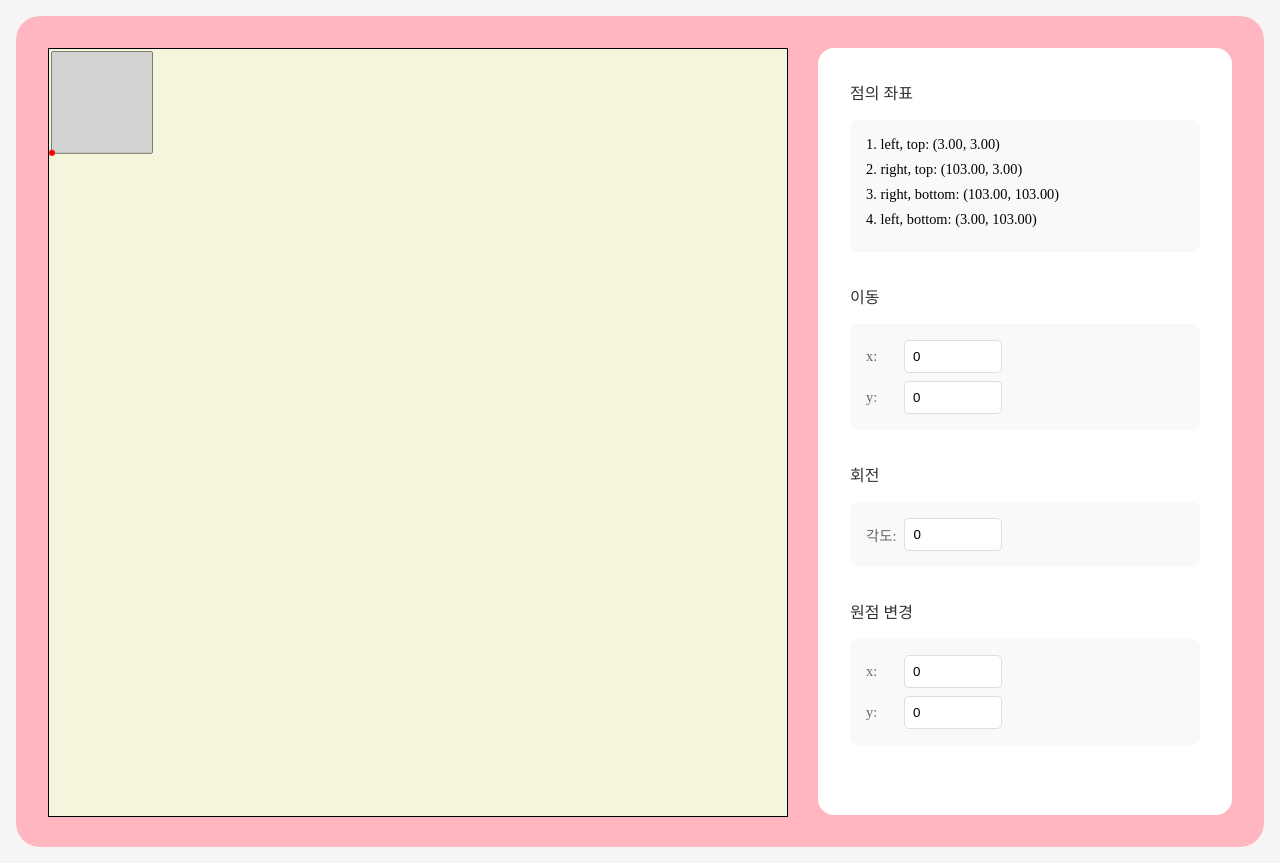
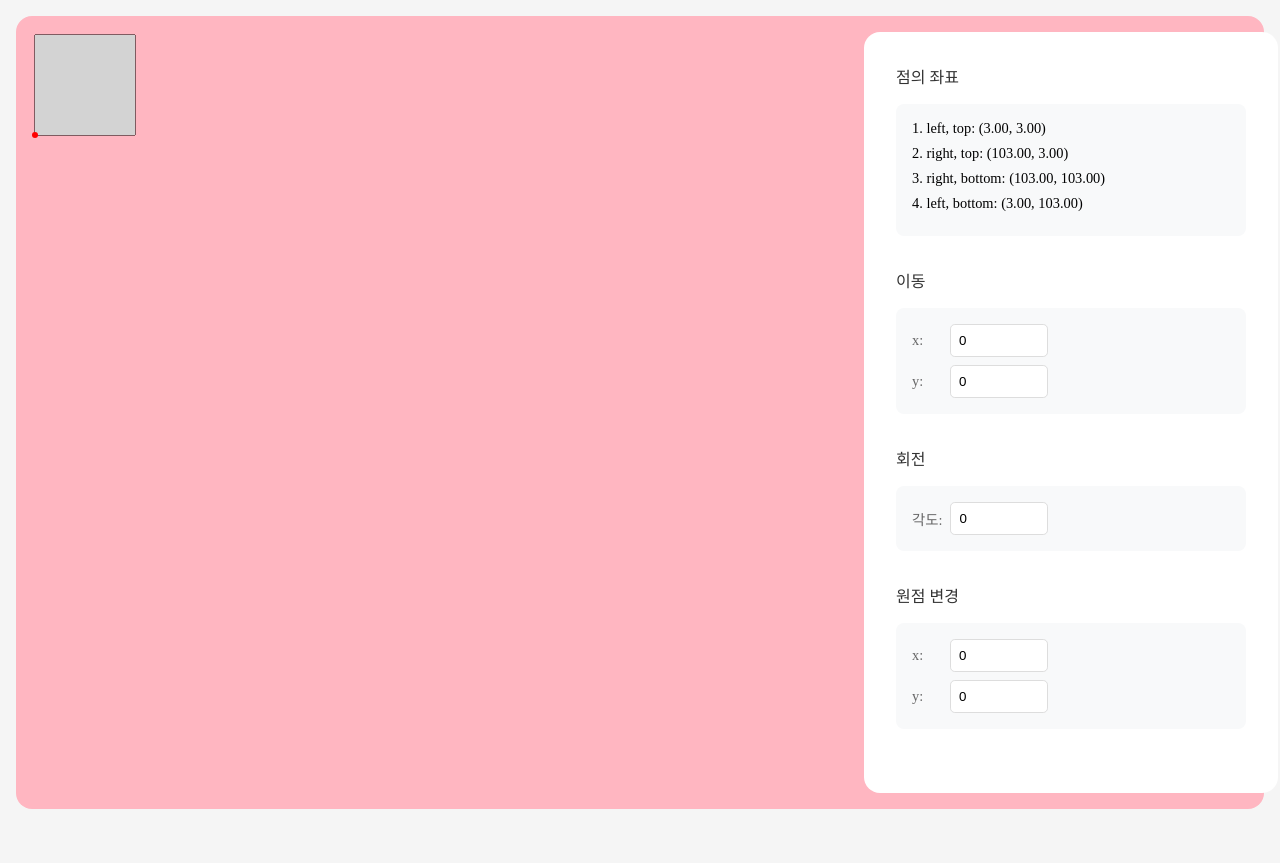
Before and after one commit to lvucatmull/Assignment1, a website built with Vite: page index.html in a window 1280 px wide. After the commit the page ends 825 px from the top, so only its background shows below. Built offline with nearby package versions, Linux system fonts and the light colour scheme.

Commit message:
[chore] style 수정

```diff
--- a/style.css
+++ b/style.css
@@ -1,8 +1,6 @@
 canvas {
   width: 100%;
   height: 100%;
-  background-color: beige;
-  border: 1px solid black;
 }
 
 body {
@@ -14,22 +12,35 @@ body {
 .layout {
     display: flex;
     gap: 2rem;
-    padding: 2rem;
+    padding: 1rem;
     background-color: #FFB6C1;
-    border-radius: 1.5rem;
+    border-radius: 1rem;
     justify-content: flex-start;
     min-height: 90vh;
 }
 
 .canvas-section {
     flex: 1;
-    width: 30%;
-    margin-left: auto;
-    border-radius: 1rem;
+    min-width: 0;
+    min-width: 800px;
+    border-radius: var(--border-radius);
+    padding: calc(var(--padding-base) * 0.5);
+    position: relative;
+    aspect-ratio: 16 / 9;
+}
+
+canvas {
+    position: absolute;
+    top: 0;
+    left: 0;
+    width: 100%;
+    height: 100%;
+    display: block;
 }
 
 .control-panel {
-    width: 350px;
+    width: 25%;
+    min-width: 350px;
     padding: 2rem;
     background-color: white;
     border-radius: 1rem;
```
